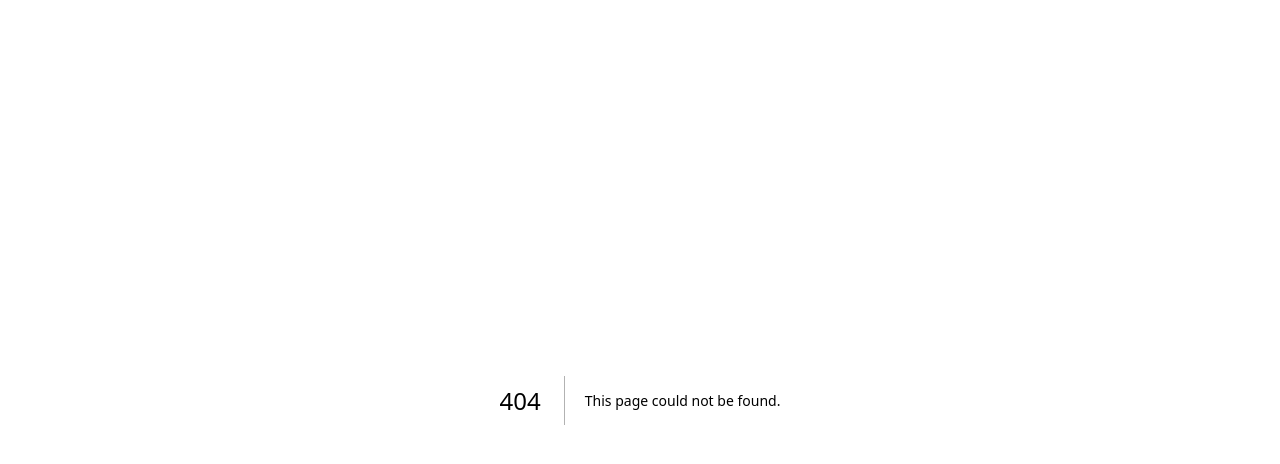
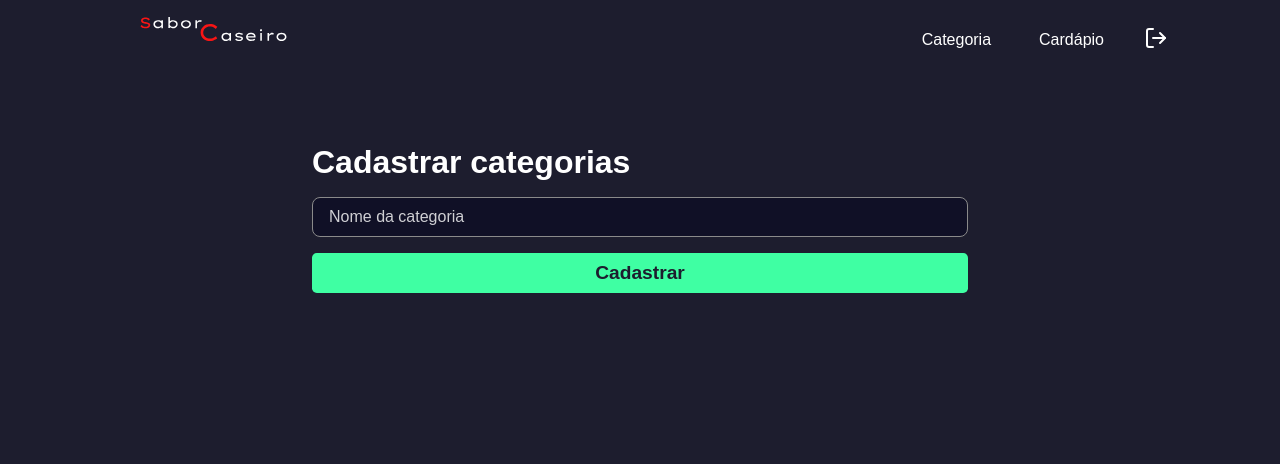
Before and after one commit to cDreyer00/restaurant-app, a Next.js app in the folder frontend/: page /category in a window 1280 px wide. Before the commit this address had no page. Shown: the top 464 px of the page. Built offline with nearby package versions, Linux system fonts and the light colour scheme.

Commit message:
cateogry page in process

```diff
--- /dev/null
+++ b/frontend/src/pages/category.tsx
@@ -0,0 +1,44 @@
+
+import { useState, FormEvent } from "react";
+import Head from "next/head";
+import { Header } from "../components/src/Header";
+import styles from "../../styles/category.module.scss"
+import { Input } from "../components/src/Input";
+
+export default function Category() {
+
+   const [name, setName] = useState('')
+
+   async function handleRegister(event: FormEvent) {
+      event.preventDefault();
+
+      alert("categoria: " + name);
+   }
+
+   return (
+      <>
+         <Head>
+            <title>Nova Categoria - Sabor Caseiro</title>
+         </Head>
+         <div>
+            <Header />
+            <main className={styles.container}>
+               <h1>Cadastrar categorias</h1>
+
+               <form onSubmit={handleRegister}>
+                  <Input
+                     type="text"
+                     placeholder="Nome da categoria"
+                     value={name}
+                     onChange={(e) => setName(e.target.value)}
+                  />
+
+                  <button type="submit">
+                     Cadastrar
+                  </button>
+               </form>
+            </main>
+         </div>
+      </>
+   )
+}
--- a/frontend/src/pages/dashboard.tsx
+++ b/frontend/src/pages/dashboard.tsx
@@ -1,7 +1,7 @@
 import { canSSRAuth } from "../utils/canSSRAuth"
 import Head from "next/head"
 
-import { Header } from "../components/src/header"
+import { Header } from "../components/src/Header"
 
 export default function Dashboard() {
    return (
--- a/frontend/src/pages/index.tsx
+++ b/frontend/src/pages/index.tsx
@@ -6,7 +6,7 @@
 
 import logo from "../../public/logo.svg"
 import { Input } from "../components/src/Input"
-import { Button } from "../components/src/button"
+import { Button } from "../components/src/Button"
 
 import { AuthContext } from "../contexts/AuthContext"
 import { toast } from "react-toastify"
--- a/frontend/src/pages/signup.tsx
+++ b/frontend/src/pages/signup.tsx
@@ -9,7 +9,7 @@
 
 import logo from "../../public/logo.svg"
 import { Input } from "../components/src/Input"
-import { Button } from "../components/src/button"
+import { Button } from "../components/src/Button"
 
 export default function Singup() {
 
--- /dev/null
+++ b/frontend/styles/category.module.scss
@@ -0,0 +1,29 @@
+.container {
+   max-width: 720px;
+   margin: 4rem auto;
+   padding: 0 2rem;
+   display: flex;
+   flex-direction: column;
+
+   h1 {
+      color: var(--white);
+   }
+
+   form {
+      display: flex;
+      flex-direction: column;
+
+      margin: 1rem 0;
+
+
+      button{
+         height: 40px;
+         border: 0;
+         background-color: var(--green-900);
+         font-weight: bold;
+         font-size: 1.2rem;
+         border-radius: 0.3rem;
+         color: var(--dark-700);
+      }
+   }
+}
--- a/frontend/styles/globals.scss
+++ b/frontend/styles/globals.scss
@@ -11,7 +11,7 @@
    --dark-900: #101026;
    --dark-700: #1d1d2e;
    --gray-100: #8a8a8a;
-   --green-900: #3ffa3;
+   --green-900: #3fffa3;
    --red-900: #ff3f4b;
 }
 
```
